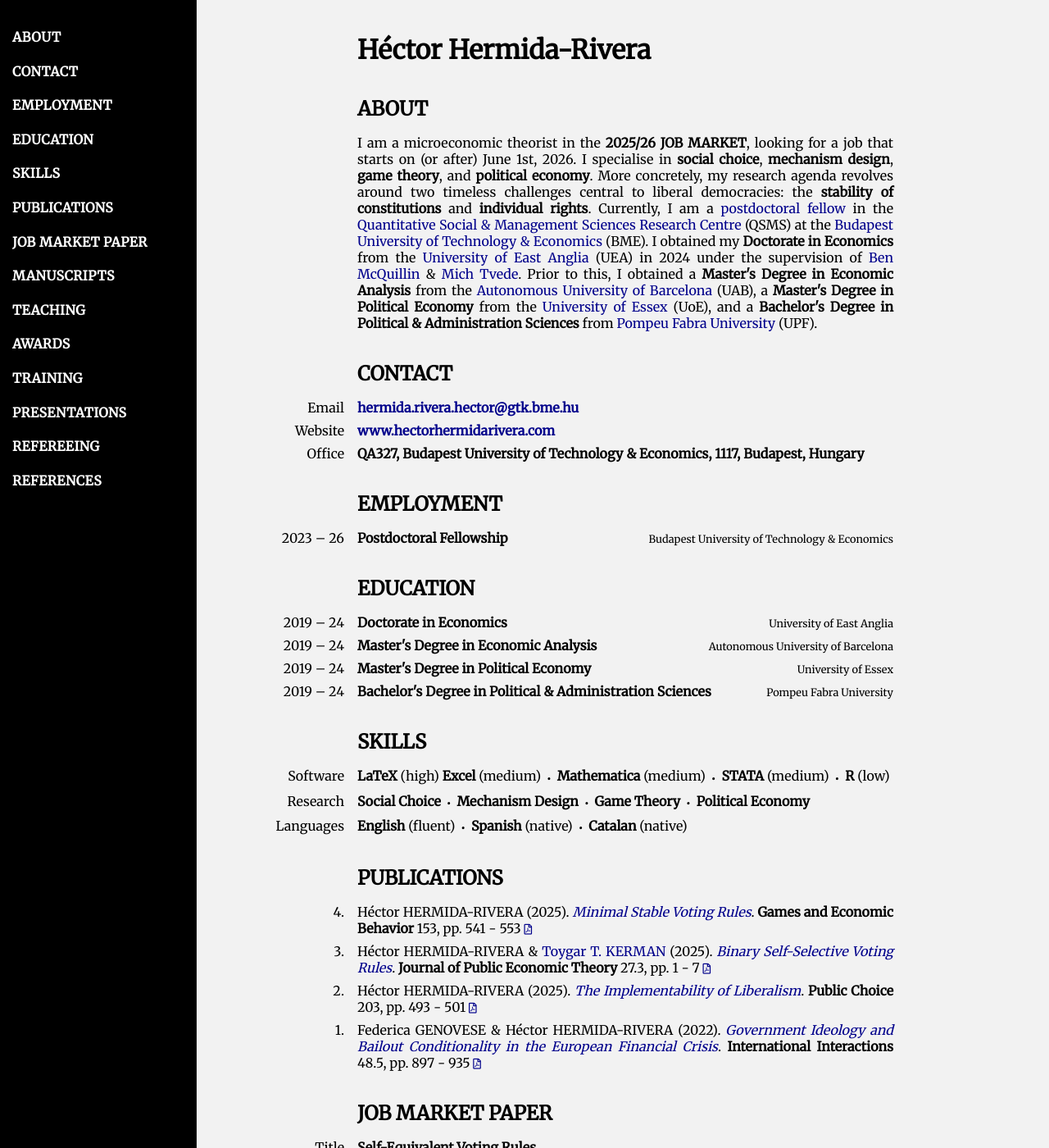
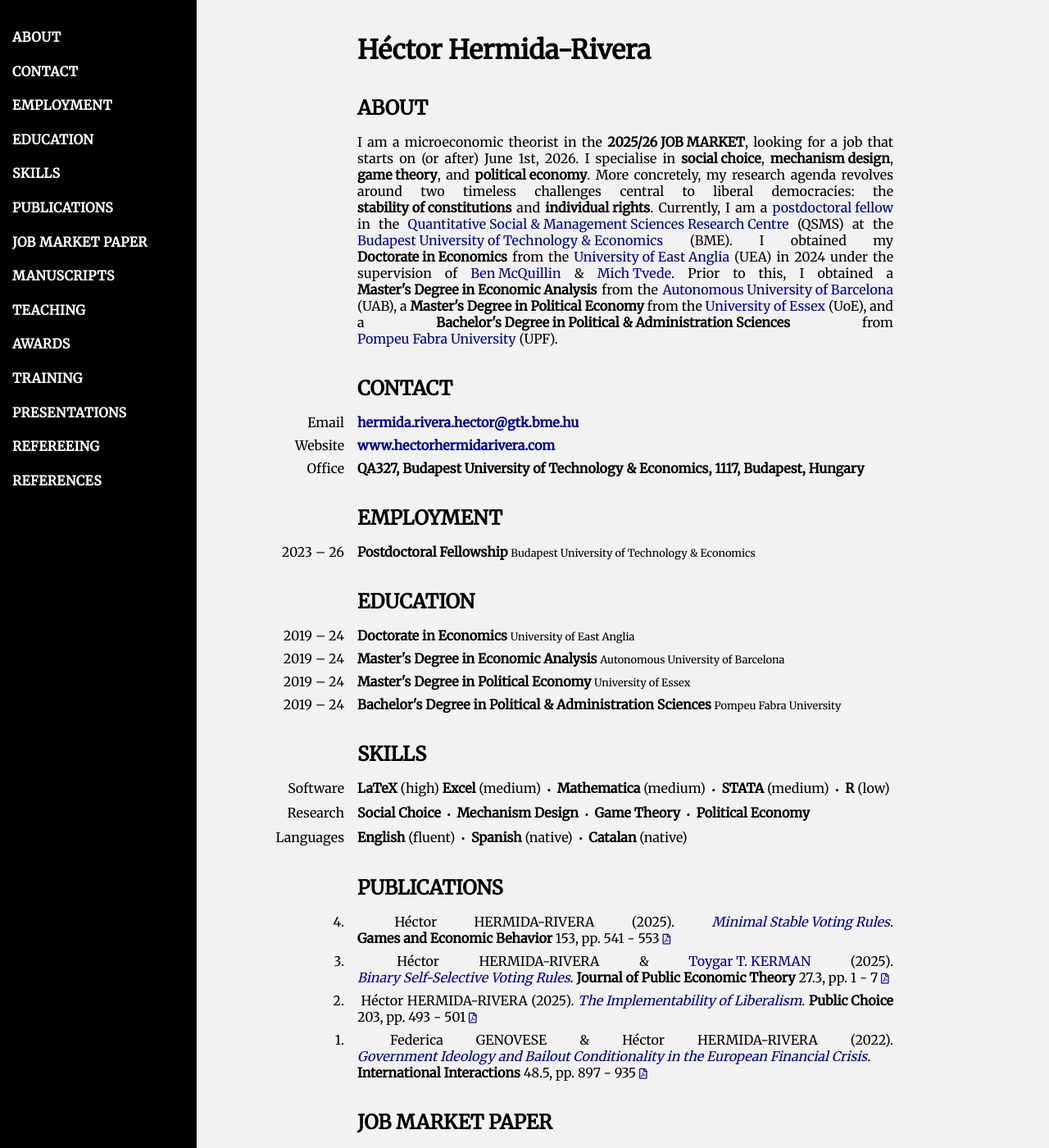
Before and after one commit to HectorHermidaRivera/hectorhermidarivera.github.io, a Jekyll site: the page built from index.md, in a window 1280 px wide and 1400 px high. Shown: the whole window at 82% size. Built offline with Jekyll 4.4.1, drawn with Linux system fonts in a browser that asks for light colours; a style sheet for code colours, icons or effects is not loaded.

Commit message:
Update style.css

```diff
--- a/assets/css/style.css
+++ b/assets/css/style.css
@@ -250,3 +250,99 @@ body {
   color: #dddddd !important;
   text-decoration: none !important;
 }
+
+/* ==== Baseline alignment fixes (insert at end of style.css) ==== */
+
+/* Global sensible line-height for rows (adjust if you prefer) */
+.row-line-height {
+  line-height: 1.25; /* keeps rows consistent */
+}
+
+/* Apply the global line-height to main containers */
+.content,
+.two-column,
+.two-column-2rows,
+.two-column-3rows,
+.fill-line,
+.top-row,
+.two-column .value,
+.two-column-2rows .value,
+.two-column-3rows .value {
+  /* do not change display here; assign consistent line-height */
+  line-height: 1.25;
+}
+
+/* Make inline pieces use inline-block + baseline so different font-sizes align at the bottom */
+.fill-line > * ,
+.fill-line span,
+.top-row > * ,
+.two-column .label,
+.two-column .value > * ,
+.two-column-2rows .left,
+.two-column-2rows .right,
+.two-column-2rows .value > * ,
+.two-column-3rows .left,
+.two-column-3rows .right,
+.two-column-3rows .value > * {
+  display: inline-block;
+  vertical-align: baseline; /* critical: align bottoms of glyphs */
+  line-height: inherit;     /* follow the container line-height */
+  margin: 0; padding: 0;    /* avoid accidental offsets */
+}
+
+/* Ensure grid/value containers keep their internal layout but let children align by baseline */
+.two-column .value,
+.two-column-2rows .value,
+.two-column-3rows .value {
+  display: block;           /* keep normal block to hold children */
+}
+
+/* For top-row and fill-line use flex but align to baseline */
+.fill-line,
+.top-row {
+  display: flex;
+  justify-content: space-between;
+  align-items: baseline;    /* baseline alignment for flex children */
+}
+
+/* Icons and scaled elements: make them inline-block + baseline + same line-height
+   .fa-file-pdf kept smaller but aligned to baseline */
+.fa-file-pdf,
+.far.fa-file-pdf,
+.fas.fa-file-pdf,
+.ai,
+.ai-open-access,
+i[class*="fa-"],
+i[class*="ai-"] {
+  display: inline-block;
+  vertical-align: baseline;
+  line-height: 1;           /* prevents extra internal leading */
+}
+
+/* If you scale icons down, nudge them vertically with tiny translate rather than changing baseline */
+.fa-file-pdf {
+  font-size: 0.82em;        /* your scaling, fine-tune if desired */
+  transform: translateY(0.02em); /* tiny nudge to match lowercase x-height if necessary */
+}
+
+/* Small-footnote text on the right (like institution) should keep baseline too */
+.fill-line span.right-small,
+.two-column-2rows .value .top-row span:last-child,
+.two-column-3rows .right .small {
+  font-size: 0.85em;
+  vertical-align: baseline;
+  line-height: inherit;
+}
+
+/* Ensure no accidental margins on headings/inline blocks that would break baseline */
+.fill-line span, .top-row span, .two-column .label, .two-column-2rows .left {
+  margin: 0;
+}
+
+/* Safety: force consistent alignment on anchors inside top-row / fill-line */
+.fill-line a, .top-row a {
+  display: inline-block;
+  vertical-align: baseline;
+  line-height: inherit;
+  text-decoration: none;
+}
```
